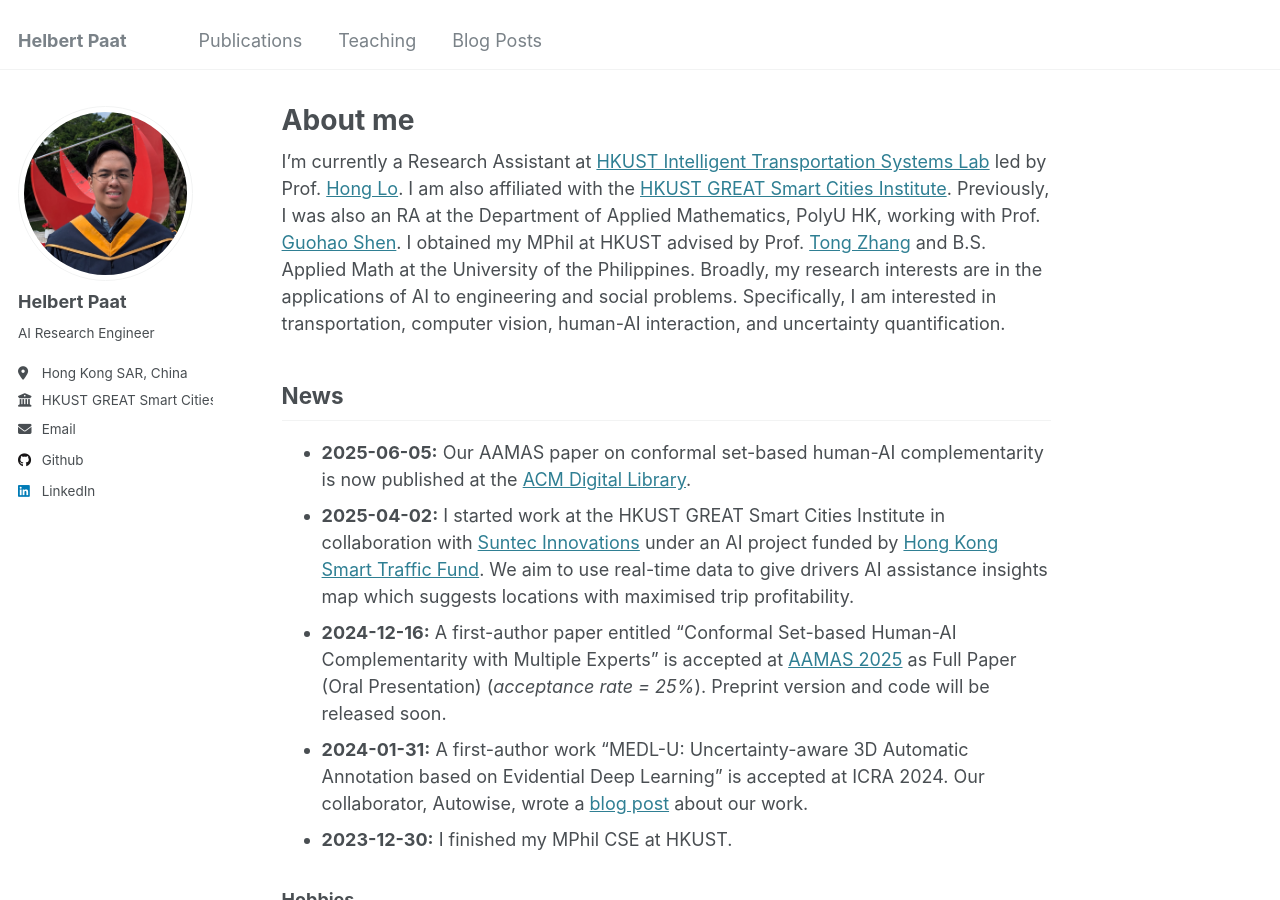
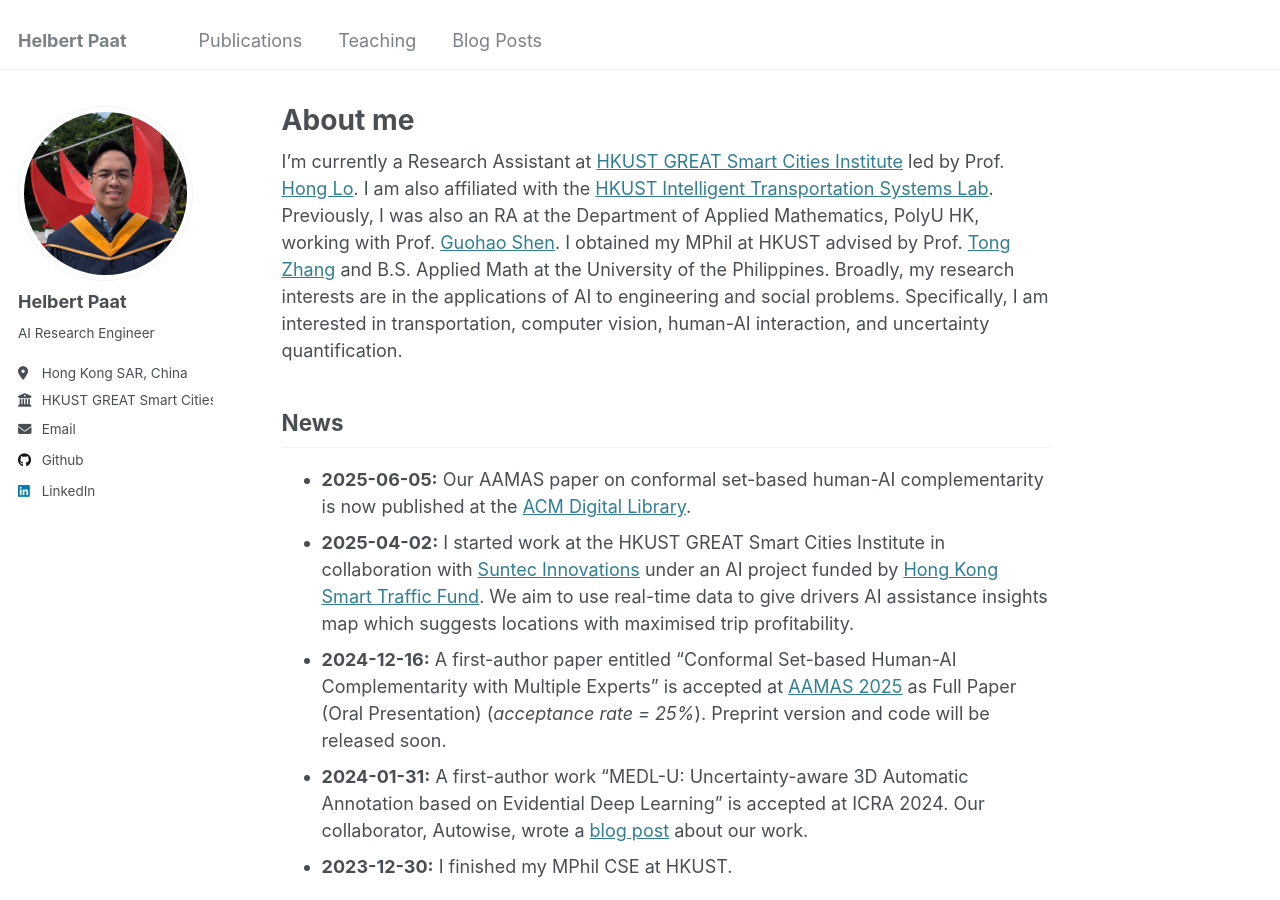
Before and after one commit to paathelb/paathelb.github.io, a Jekyll site: the page built from _pages/about.md, in a window 1280 px wide and 900 px high. Built offline with Jekyll 4.4.1, drawn with Linux system fonts in a browser that asks for light colours.

```diff
--- a/_pages/about.md
+++ b/_pages/about.md
@@ -50,7 +50,7 @@ For more info
 More info about configuring Academic Pages can be found in [the guide](https://academicpages.github.io/markdown/), the [growing wiki](https://github.com/academicpages/academicpages.github.io/wiki), and you can always [ask a question on GitHub](https://github.com/academicpages/academicpages.github.io/discussions). The [guides for the Minimal Mistakes theme](https://mmistakes.github.io/minimal-mistakes/docs/configuration/) (which this theme was forked from) might also be helpful.
 -->
 
-I'm currently a Research Assistant at [HKUST Intelligent Transportation Systems Lab](https://sites.google.com/view/hkustits/home) led by Prof. [Hong Lo](https://cehklo.people.ust.hk/). I am also affiliated with the [HKUST GREAT Smart Cities Institute](https://gsc.hkust.edu.hk/). Previously, I was also an RA at the Department of Applied Mathematics, PolyU HK, working with Prof. [Guohao Shen](https://ghshen1.github.io/). I obtained my MPhil at HKUST advised by Prof. [Tong Zhang](https://tongzhang-ml.org/) and B.S. Applied Math at the University of the Philippines. Broadly, my research interests are in the applications of AI to engineering and social problems. Specifically, I am interested in transportation, computer vision, human-AI interaction, and uncertainty quantification.
+I'm currently a Research Assistant at [HKUST GREAT Smart Cities Institute](https://gsc.hkust.edu.hk/) led by Prof. [Hong Lo](https://cehklo.people.ust.hk/). I am also affiliated with the [HKUST Intelligent Transportation Systems Lab](https://sites.google.com/view/hkustits/home). Previously, I was also an RA at the Department of Applied Mathematics, PolyU HK, working with Prof. [Guohao Shen](https://ghshen1.github.io/). I obtained my MPhil at HKUST advised by Prof. [Tong Zhang](https://tongzhang-ml.org/) and B.S. Applied Math at the University of the Philippines. Broadly, my research interests are in the applications of AI to engineering and social problems. Specifically, I am interested in transportation, computer vision, human-AI interaction, and uncertainty quantification.
 
 ## News
 <!--
```
